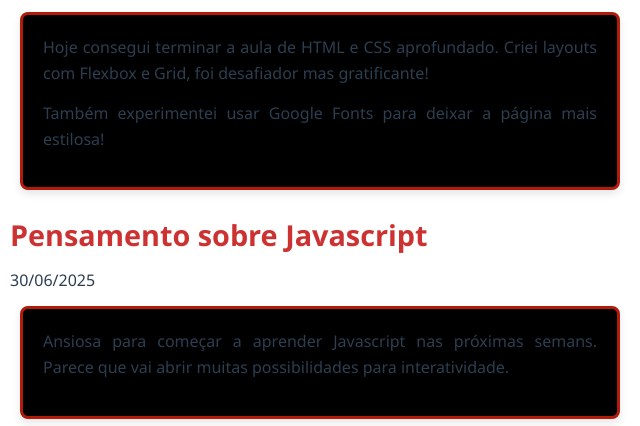
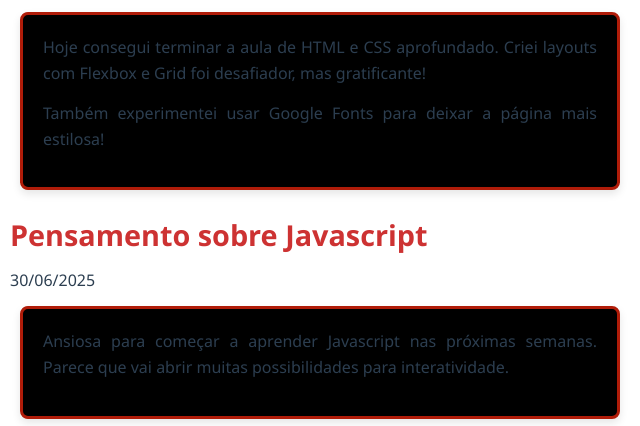
Before and after one commit to Gabrielly77/Projeto, a plain HTML site: page index.html in a window 1280 px wide. Shown: the part 326-752 px from the top of the page, 230-870 px from the left. Drawn offline with Linux system fonts and the light colour scheme.

Commit message:
atualizar

```diff
--- a/index.html
+++ b/index.html
@@ -23,7 +23,7 @@
                 <h2>Oi! Sou a Gab!</h2>
                 <p><time datetime="2025-06-30">30/06/2025</time></p>
                 </header>
-                <div class="text"><p>Hoje consegui terminar a aula de HTML e CSS aprofundado. Criei layouts com Flexbox e Grid, foi desafiador mas gratificante!</p>
+                <div class="text"><p>Hoje consegui terminar a aula de HTML e CSS aprofundado. Criei layouts com Flexbox e Grid foi desafiador, mas gratificante!</p>
                 <p>Também experimentei usar Google Fonts para deixar a página mais estilosa!</p></div>
 
                 </article>
@@ -31,7 +31,7 @@
                 <header>
                     <h2>Pensamento sobre Javascript</h2>
                     <p><time datetime="2025-06-30">30/06/2025</time></p>
-                    <div class="text"><p>Ansiosa para começar a aprender Javascript nas próximas semans. Parece que vai abrir muitas possibilidades para interatividade.</p></div>
+                    <div class="text"><p>Ansiosa para começar a aprender Javascript nas próximas semanas. Parece que vai abrir muitas possibilidades para interatividade.</p></div>
                 </header>
 
         </article>
```
